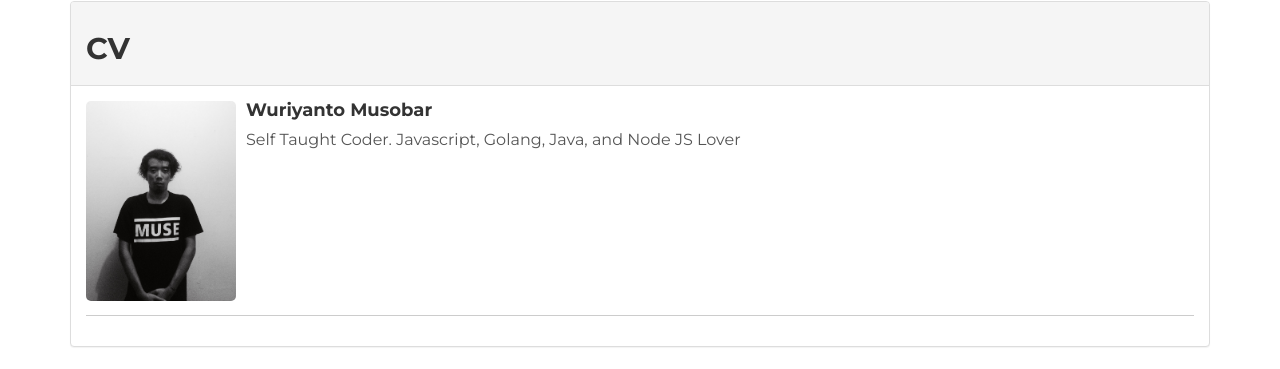
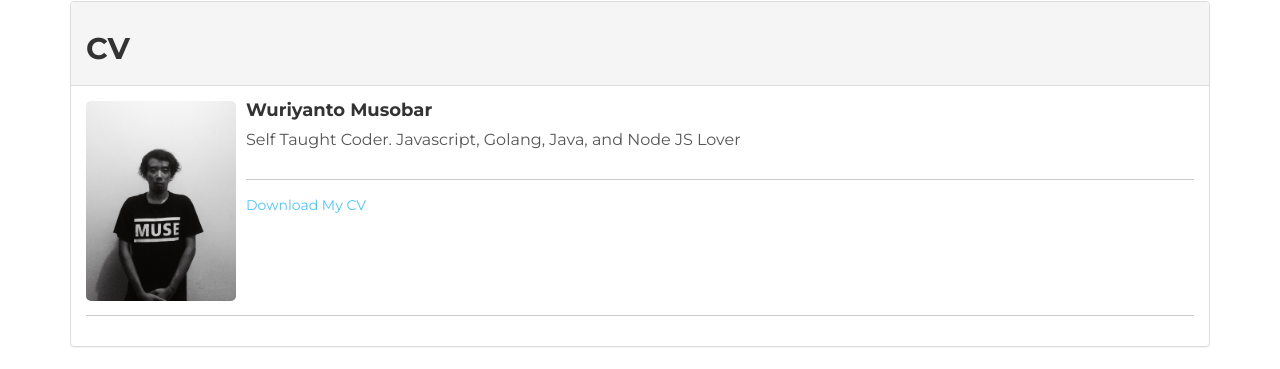
Before and after one commit to wuriyanto48/wuriyanto48.github.io, a Jekyll site: the page built from cv/index.html, in a window 1280 px wide. Shown: the part 890-1259 px from the top of the page. Built offline with Jekyll 4.4.1, drawn with Linux system fonts in a browser that asks for light colours; nearby versions of some CDN libraries.

Commit message:
adding cv

```diff
--- a/cv/index.html
+++ b/cv/index.html
@@ -52,6 +52,8 @@ title_header: CV
   <div class="media-body">
     <h4 class="media-heading">Wuriyanto Musobar</h4>
     <p>Self Taught Coder. Javascript, Golang, Java, and Node JS Lover </p>
+    <hr>
+    <a href="/assets/cv/wury_cv.pdf">Download My CV</a>
   </div>
 </div>
 <hr>
```
Also changed, not shown: 1 other file.
